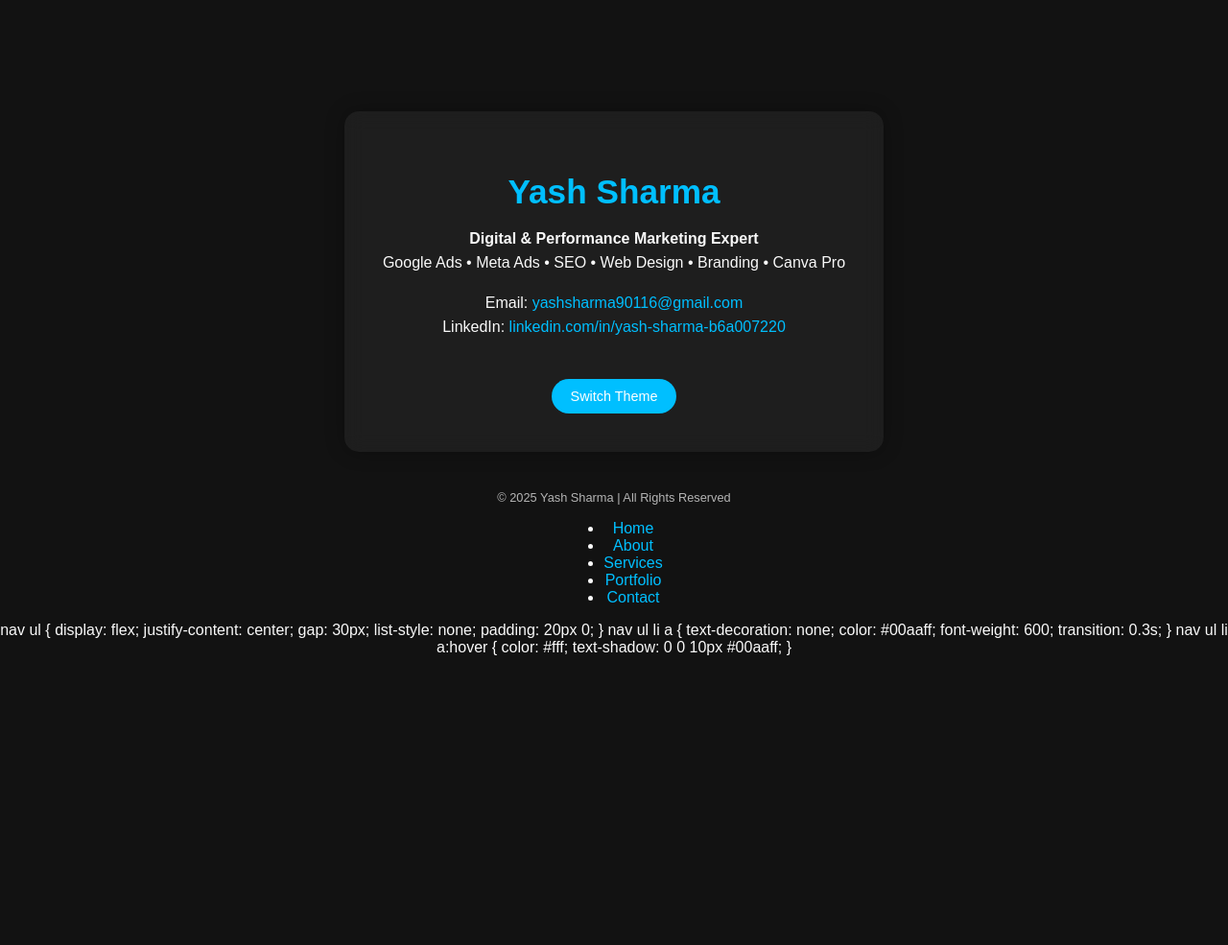
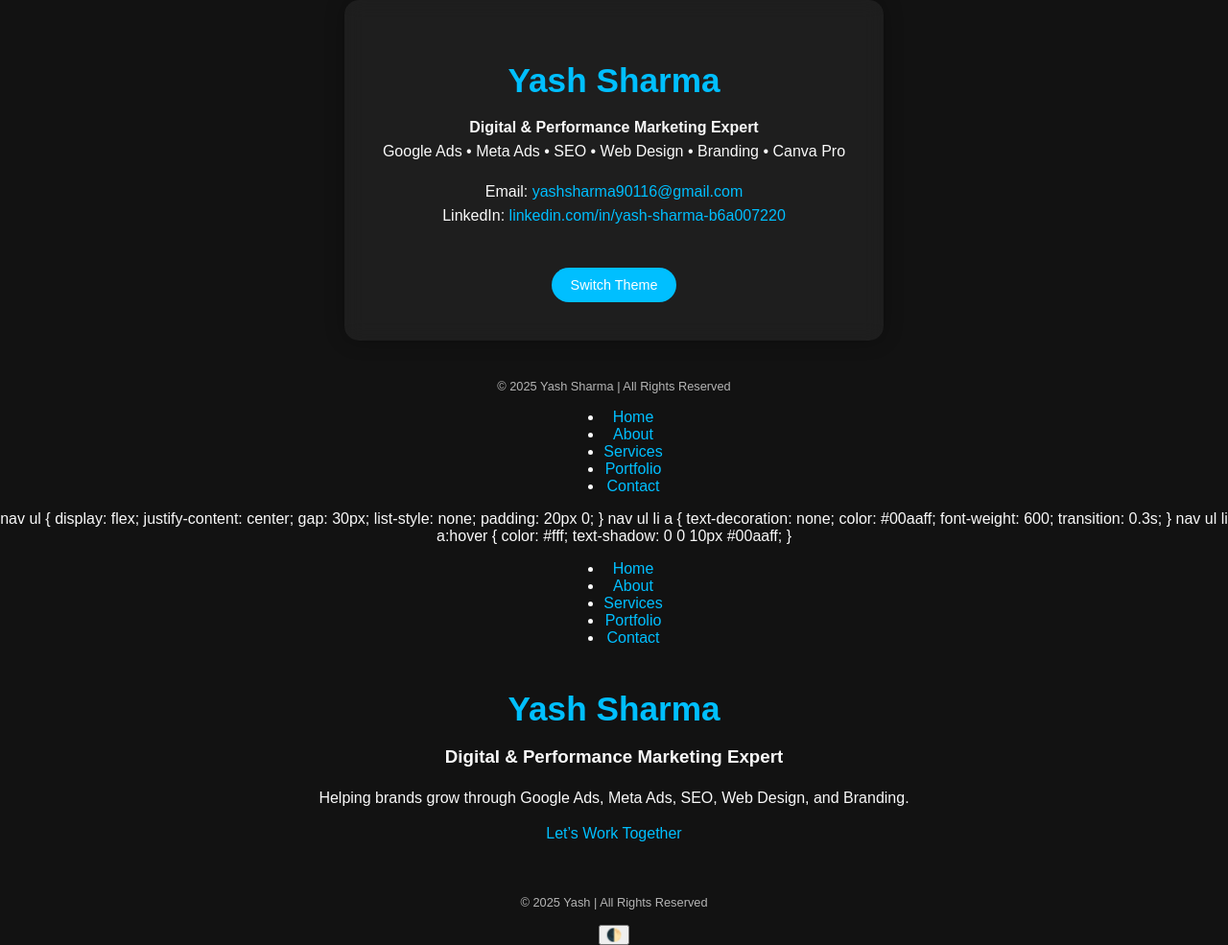
Before and after one commit to yashsharma-b26/Yash, a plain HTML site: page index.html in a window 1280 px wide. Shown: the whole page at 96% size. Before the commit the page ends 800 px from the top, so only its background shows below. Drawn offline with Linux system fonts and the light colour scheme.

Commit message:
Update index.html

```diff
--- a/index.html
+++ b/index.html
@@ -138,3 +138,41 @@ nav ul li a:hover {
   color: #fff;
   text-shadow: 0 0 10px #00aaff;
 }
+<!DOCTYPE html>
+<html lang="en">
+<head>
+  <meta charset="UTF-8">
+  <meta name="viewport" content="width=device-width, initial-scale=1.0">
+  <title>Yash Sharma | Digital Marketing Specialist</title>
+  <link rel="stylesheet" href="style.css">
+</head>
+<body>
+  <nav>
+    <ul>
+      <li><a href="index.html" class="active">Home</a></li>
+      <li><a href="about.html">About</a></li>
+      <li><a href="services.html">Services</a></li>
+      <li><a href="portfolio.html">Portfolio</a></li>
+      <li><a href="contact.html">Contact</a></li>
+    </ul>
+  </nav>
+
+  <section class="hero">
+    <h1>Yash Sharma</h1>
+    <h3>Digital & Performance Marketing Expert</h3>
+    <p>Helping brands grow through Google Ads, Meta Ads, SEO, Web Design, and Branding.</p>
+    <a href="contact.html" class="btn">Let’s Work Together</a>
+  </section>
+
+  <footer>
+    <p>© 2025 Yash  | All Rights Reserved</p>
+  </footer>
+
+  <button class="theme-btn" onclick="toggleTheme()">🌓</button>
+  <script>
+    function toggleTheme() {
+      document.body.classList.toggle('dark');
+    }
+  </script>
+</body>
+</html>
```
